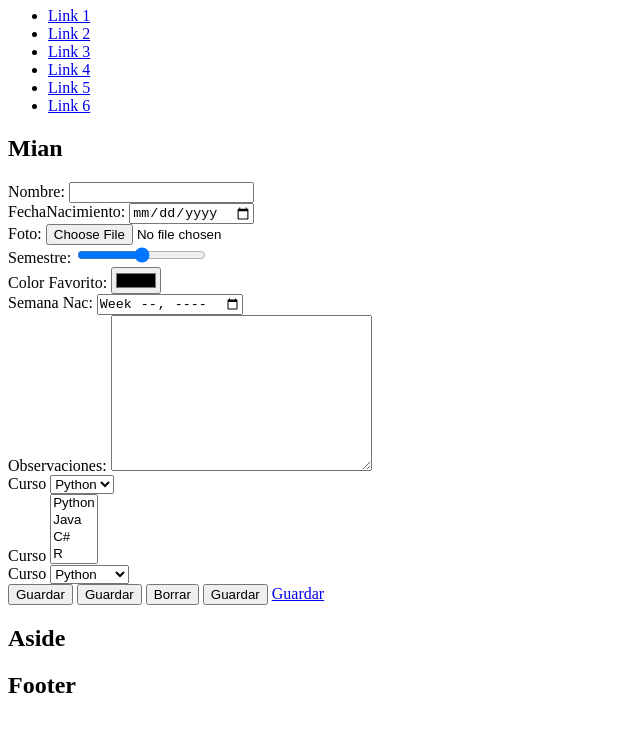
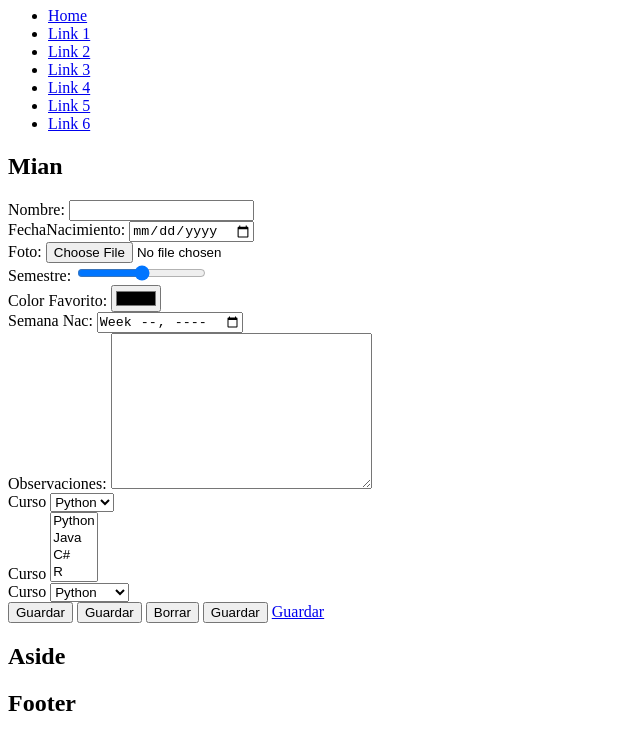
Before and after one commit to RodoMoon/pratica520409, a plain HTML site: page formularios.html in a window 1280 px wide. Shown: the part 73-810 px from the top of the page, without its empty margins (0-640 px from the left). Drawn offline with Linux system fonts and the light colour scheme.

Commit message:
Formularios

```diff
--- a/formularios.html
+++ b/formularios.html
@@ -11,6 +11,7 @@
         <h1>Formularios</h1>
         <nav>
             <uL>
+                <Li><a href="index.html">Home</a></Li>
                 <Li><a href="#">Link 1</a></Li>
                 <Li><a href="#">Link 2</a></Li>
                 <Li><a href="#">Link 3</a></Li>
```
